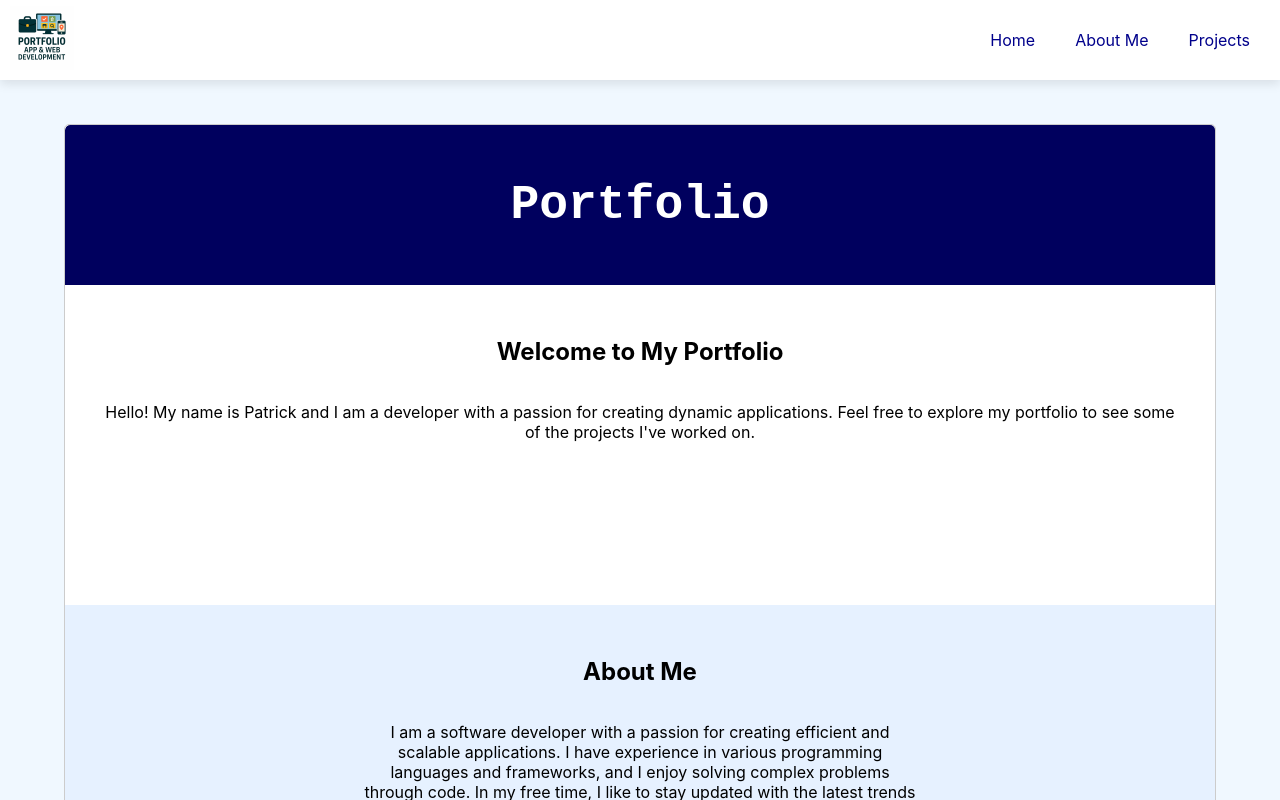
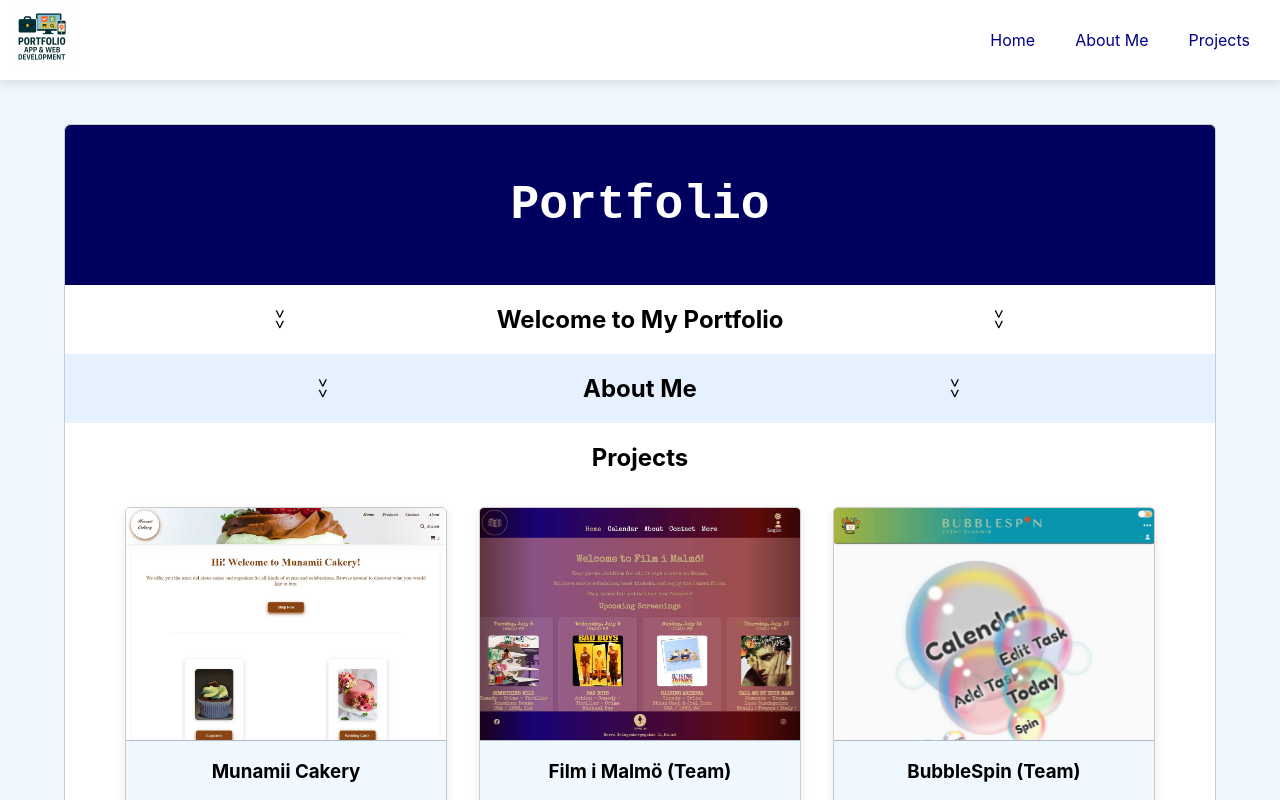
Before and after one commit to Patrick-B-L/portfolio, a React (Create React App) app: page / in a window 1280 px wide. Shown: the top 800 px of the page. Built offline with nearby package versions, Linux system fonts and the light colour scheme.

Commit message:
Some sections are now reduced in size by default

```diff
--- a/src/components/AboutMe.jsx
+++ b/src/components/AboutMe.jsx
@@ -1,16 +1,30 @@
-import React from 'react'
+import React, { useState } from 'react'
 import '../styles/AboutMe.css'
 
 export default function AboutMe() {
+  const [aboutMeOpen, setAboutMeOpen] = useState(false);
+  const toggleAboutMe = () => setAboutMeOpen(!aboutMeOpen);
   return (
-    <div id='AboutMe'>
+    <div id='AboutMe' className='about-me-section' onClick={toggleAboutMe}>
       <div>
-        <h2>About Me</h2>
+        <div className={`about-me-title ${aboutMeOpen ? "open" : ""}`} >
+          <div className={`about-me-title-arrows-left ${aboutMeOpen ? "open" : ""}`}>
+            <span >&gt;</span>
+            <span >&gt;</span>
+          </div>
+          <h2>About Me</h2>
+          <div className={`about-me-title-arrows-right ${aboutMeOpen ? "open" : ""}`}>
+            <span >&gt;</span>
+            <span >&gt;</span>
+          </div>
+        </div>
       </div>
-      <div>
-        <p>
-          I am a software developer with a passion for creating efficient and scalable applications. I have experience in various programming languages and frameworks, and I enjoy solving complex problems through code. In my free time, I like to stay updated with the latest trends in technology.
-        </p>
+      <div className={`about-me-text ${aboutMeOpen ? "open" : ""}`}>
+        <div className='about-me-text-content'>
+          <p>
+            I am a software developer with a passion for creating efficient and scalable applications. I have experience in various programming languages and frameworks, and I enjoy solving complex problems through code. In my free time, I like to stay updated with the latest trends in technology.
+          </p>
+        </div>
       </div>
     </div>
   )
--- a/src/components/HeroSection.jsx
+++ b/src/components/HeroSection.jsx
@@ -1,20 +1,34 @@
-import React from 'react'
+import React, { useState } from 'react'
 import '../styles/HeroSection.css'
 
 export default function HeroSection() {
+  const [heroSectionOpen, setHeroSectionOpen] = useState(false);
+  const toggleHeroSection = () => setHeroSectionOpen(!heroSectionOpen);
+
   return (
     <section className='hero-section' id='HeroSection'>
       <div className='hero-section-title'>
         <h1>Portfolio</h1>
       </div>
-      <div className='hero-section-image'>
+      {/* <div className='hero-section-image'>
         <img src="" alt="profile.jpg" />
-      </div>
-      <div className='hero-section-text'>
-        <div>
+      </div> */}
+      <div
+        className='hero-section-text'
+        onClick={toggleHeroSection}
+      >
+        <div className={`hero-section-text-content ${heroSectionOpen ? "open" : ""}`}>
+          <div className={`hero-section-text-content-arrows-left ${heroSectionOpen ? "open" : ""}`}>
+            <span>&gt;</span>
+            <span>&gt;</span>
+          </div>
           <h2>Welcome to My Portfolio</h2>
+          <div className={`hero-section-text-content-arrows-right ${heroSectionOpen ? "open" : ""}`}>
+            <span>&gt;</span>
+            <span>&gt;</span>
+          </div>
         </div>
-        <div>
+        <div className={`hero-section-text-description ${heroSectionOpen ? "open" : ""}`}>
           <p>
           Hello! My name is Patrick and I am a developer with a passion for creating dynamic applications.
           Feel free to explore my portfolio to see some of the projects I've worked on.
--- a/src/components/ProjectData.jsx
+++ b/src/components/ProjectData.jsx
@@ -1,8 +1,10 @@
+// This file contains an array of project data objects.//
 const projectData = [
   {image: '../images/Munamii.jpg', title: 'Munamii Cakery', description: "This is a frontend project showcasing a fictional bakery's products, including cupcakes and wedding cakes.", website: 'https://patrick-b-l.github.io/Munamii-Cakery/Home/index.html', ghLink: 'https://github.com/Patrick-B-L/Munamii-Cakery' },
-  {image: '../images/fim2.jpg', title: 'Film i Malmö', description: 'This project is a web application for Film i Malmö, providing a platform to explore movie schedules, upcoming screenings, and cinema-related content in Malmö. ', website: 'https://film-i-malmo.vercel.app/', ghLink: 'https://github.com/owenboy9/film-i-malmo' },
-  {image: '../images/bubblespin.jpg', title: 'BubbleSpin', description: 'BubbleSpin is a feature-rich React application designed to help users efficiently manage tasks, events, and schedules.', website: 'https://zereis.github.io/Event-planner/#/', ghLink: 'https://github.com/Zereis/Event-planner'}
+  {image: '../images/fim2.jpg', title: 'Film i Malmö (Team)', description: 'This project is a web application for Film i Malmö, providing a platform to explore movie schedules, upcoming screenings, and cinema-related content in Malmö. ', website: 'https://film-i-malmo.vercel.app/', ghLink: 'https://github.com/owenboy9/film-i-malmo' },
+  {image: '../images/bubblespin.jpg', title: 'BubbleSpin (Team)', description: 'BubbleSpin is a feature-rich React application designed to help users efficiently manage tasks, events, and schedules.', website: 'https://zereis.github.io/Event-planner/#/', ghLink: 'https://github.com/Zereis/Event-planner'},
+  {image: '../images/Todoly.jpg', title: 'Todoly', description: 'ToDoLy is a task management console application designed to help users organize and manage their tasks effectively. It provides functionality for creating, updating, sorting, and deleting tasks, with a user-friendly and modular design.', ghLink: 'https://github.com/Patrick-B-L/ToDoLy'}
+
 ];
 
 export default projectData;
-// This file contains an array of project data objects.
--- a/src/styles/AboutMe.css
+++ b/src/styles/AboutMe.css
@@ -1,13 +1,51 @@
-#AboutMe {
+.about-me-section {
   background-color: var(--mediumBlue-color);
+  display: flex;
+  flex-direction: column;
+  justify-content: center;
   width: 100%;
-  padding: 2rem;
-  height: 20rem;
+  height: auto;
+  cursor: pointer;
+}
+.about-me-title {
+  display: flex;
+  width: 100%;
+  justify-content: space-evenly;
+  align-items: center;
+}
+.about-me-title-arrows-left {
+  rotate: 90deg;
+  transition: rotate 0.3s ease-in-out;
+}
+.about-me-title-arrows-left.open {
+  rotate: 270deg;
+}
+.about-me-title-arrows-right {
+  rotate: 90deg;
+  transition: rotate 0.3s ease-in-out;
+}
+.about-me-title-arrows-right.open {
+  rotate: -90deg;
+}
+.about-me-text {
+  display: none;
+  flex-direction: column;
+  align-items: center;
+  justify-content: center;
+  text-align: center;
+  height: auto;
+  transition: height 0.3s ease-in-out;
+}
+.about-me-text.open {
+  display: flex;
+  height: 10rem;
+}
+.about-me-text-content {
   display: flex;
   flex-direction: column;
   align-items: center;
-  box-sizing: border-box;
+  justify-content: center;
+  width: 60%;
+  height: auto;
+  transition: height 0.3s ease-in-out;
 }
-#AboutMe p {
-  max-width: 35rem;
-}
--- a/src/styles/HeroSection.css
+++ b/src/styles/HeroSection.css
@@ -2,7 +2,7 @@
   display: flex;
   flex-direction: column;
   justify-content: center;
-  height: 30rem;
+  height: auto;
   width: 100%;
   border-radius: 5px;
   overflow: hidden;
@@ -24,7 +24,7 @@
   margin: 0;
   padding: 0;
 }
-.hero-section-image {
+/* .hero-section-image {
   display: none;
   position: absolute;
   justify-content: center;
@@ -33,8 +33,8 @@
   margin: 0rem 2rem;
   margin-top: -10rem;
   border-radius: 15px;
-}
-.hero-section-image img {
+} */
+/* .hero-section-image img {
   width: 10rem;
   height: 10rem;
   display: flex;
@@ -44,16 +44,52 @@
   border-radius: 50%;
   box-shadow: 0px 4px 10px rgba(0, 0, 0, 0.);
   overflow: hidden;
-}
+} */
 .hero-section-text {
   display: flex;
   flex-direction: column;
   align-items: center;
-  padding: 2rem 2rem 0rem;
+  padding:0rem;
   /* background-color: rgba(229, 239, 255, 0.807); */
-  height: 20rem;
+  height: auto;
   width: 100%;
   box-sizing: border-box;
+  cursor: pointer;
 }
-.hero-section-text p {
+.hero-section-text-content {
+  display: flex;
+  align-items: center;
+  justify-content: space-evenly;
+  width: 100%;
 }
+.hero-section-text-content.open {
+  height: auto;
+  transition: height 0.3s ease-in-out;
+}
+.hero-section-text-content-arrows-left {
+  rotate: 90deg;
+  transition: rotate 0.3s ease-in-out;
+}
+.hero-section-text-content-arrows-left.open {
+  rotate: 270deg;
+}
+.hero-section-text-content-arrows-right {
+  rotate: 90deg;
+  transition: rotate 0.3s ease-in-out;
+}
+.hero-section-text-content-arrows-right.open {
+  rotate: -90deg;
+}
+.hero-section-text-description {
+  display: none;
+  flex-direction: column;
+  align-items: center;
+  justify-content: center;
+  height: auto;
+  transition: height 0.3s ease-in-out;
+}
+.hero-section-text-description.open {
+  display: flex;
+  height: 10rem;
+  width: 70%;
+}
--- a/src/styles/Projects.css
+++ b/src/styles/Projects.css
@@ -24,9 +24,13 @@
   overflow: hidden;
   box-shadow: 0px 4px 10px rgba(0, 0, 0, 0.1);
 }
+.project-tiles-container ul li:hover {
+  transform: scale(1.05);
+  transition: transform 0.3s ease-in-out;
+}
 .project-tiles-container ul li img {
   width: 100%;
-  height: 15rem;
+  height: 14.5rem;
   border-bottom: 1px solid rgba(18, 52, 86, 0.3);
   object-fit: cover;
 }
```
Also changed, not shown: public/images/Todoly.jpg (added).
